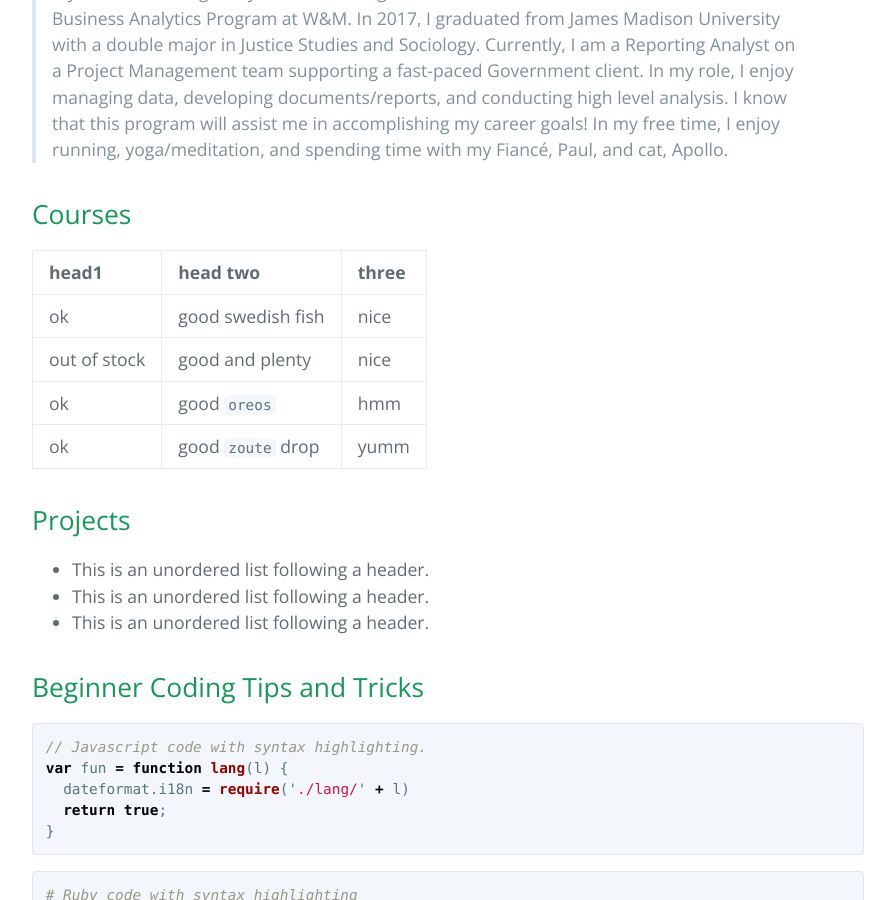
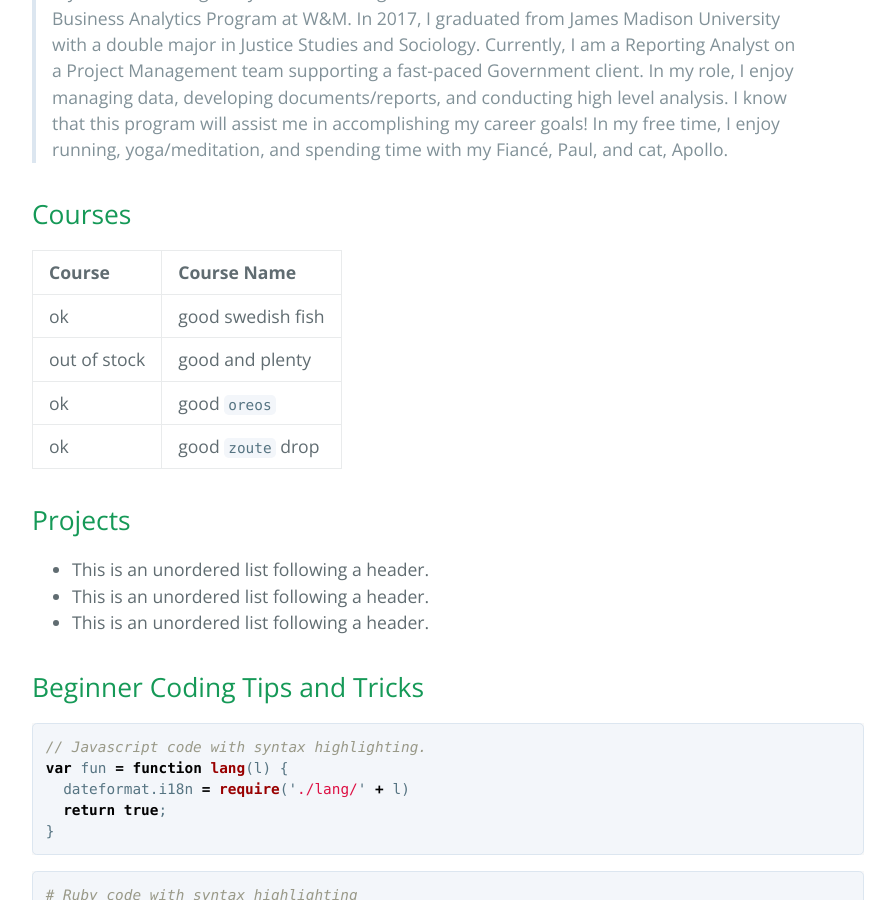
Before and after one commit to salyersashleigh/salyersashleigh.github.io, a Jekyll site: the page built from index.md, in a window 1280 px wide and 900 px high, scrolled down 1078 px. Shown: the whole window, without its empty margins (192-1087 px from the left). Built offline with Jekyll 4.4.1, drawn with Linux system fonts in a browser that asks for light colours; our own code applies the rules of GitHub Pages for plain Markdown files.

Commit message:
Update index.md

```diff
--- a/index.md
+++ b/index.md
@@ -12,7 +12,7 @@ This is a normal paragraph following a header. GitHub is a code hosting platform
 
 ## About Me
 
-![Me](/WMPICS/Ashleigh_Salyers.png)
+![Me](/WMPICS/Ashleigh_Salyers.jpg)
 
 > Hi everyone!
 >
@@ -21,12 +21,12 @@ This is a normal paragraph following a header. GitHub is a code hosting platform
 
 ## Courses
 
-| head1        | head two          | three |
-|:-------------|:------------------|:------|
-| ok           | good swedish fish | nice  |
-| out of stock | good and plenty   | nice  |
-| ok           | good `oreos`      | hmm   |
-| ok           | good `zoute` drop | yumm  |
+| Course         | Course Name
+|:-------------|:------------------|
+| ok           | good swedish fish |
+| out of stock | good and plenty   |
+| ok           | good `oreos`      |
+| ok           | good `zoute` drop |
 
 ## Projects
 
```
